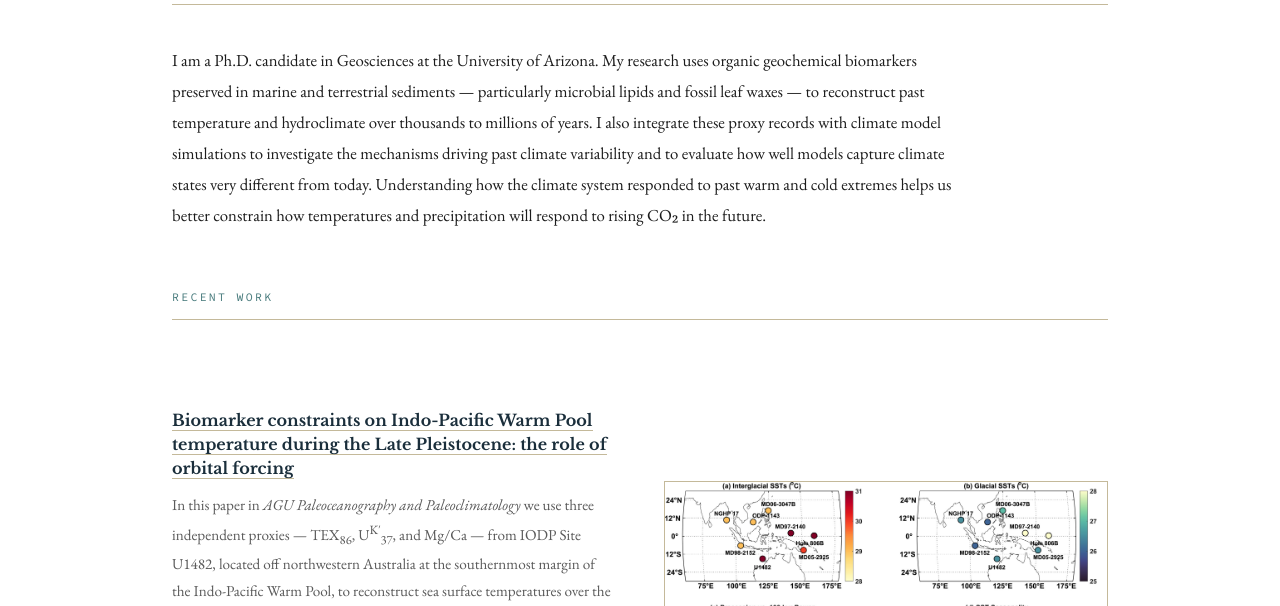
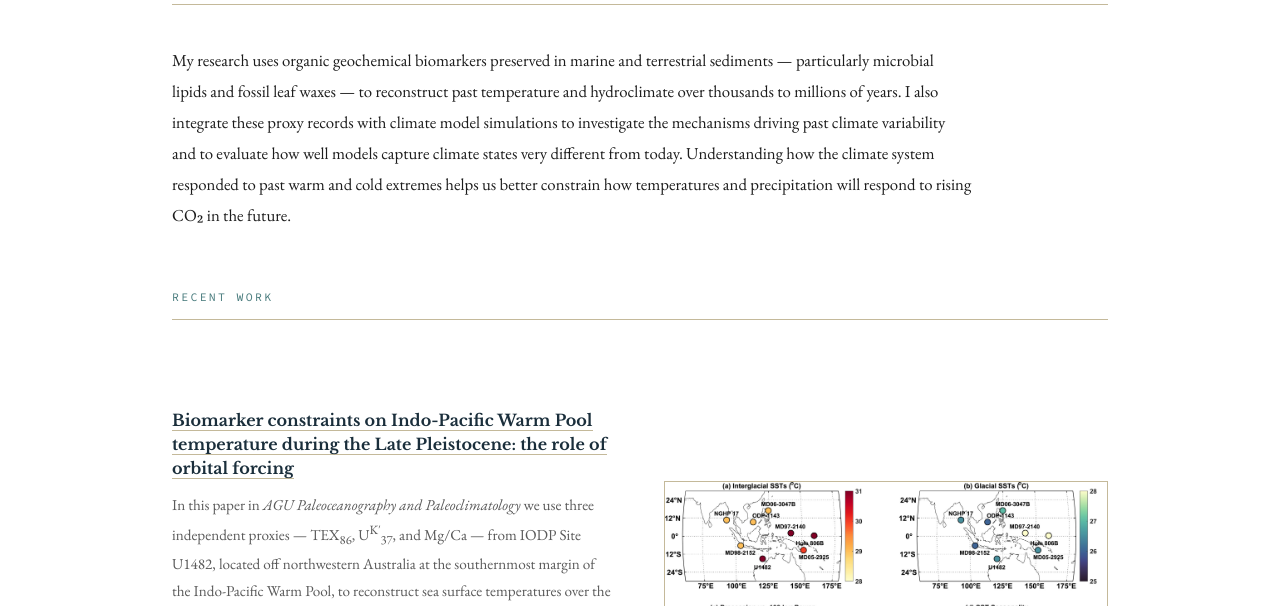
Before and after one commit to trangtran-paleo/trangtran-paleo.github.io, a plain HTML site: page projects.html in a window 1280 px wide. Shown: the part 194-800 px from the top of the page. Drawn offline with nearby package versions, Linux system fonts and the light colour scheme.

Commit message:
Update projects.html

```diff
--- a/projects.html
+++ b/projects.html
@@ -156,7 +156,7 @@
 
   <div class="research-intro">
     <p>
-      I am a Ph.D. candidate in Geosciences at the University of Arizona. My research uses
+      My research uses
       organic geochemical biomarkers preserved in marine and terrestrial sediments — particularly
       microbial lipids and fossil leaf waxes — to reconstruct past temperature and hydroclimate
       over thousands to millions of years. I also integrate these proxy records with climate model
```
